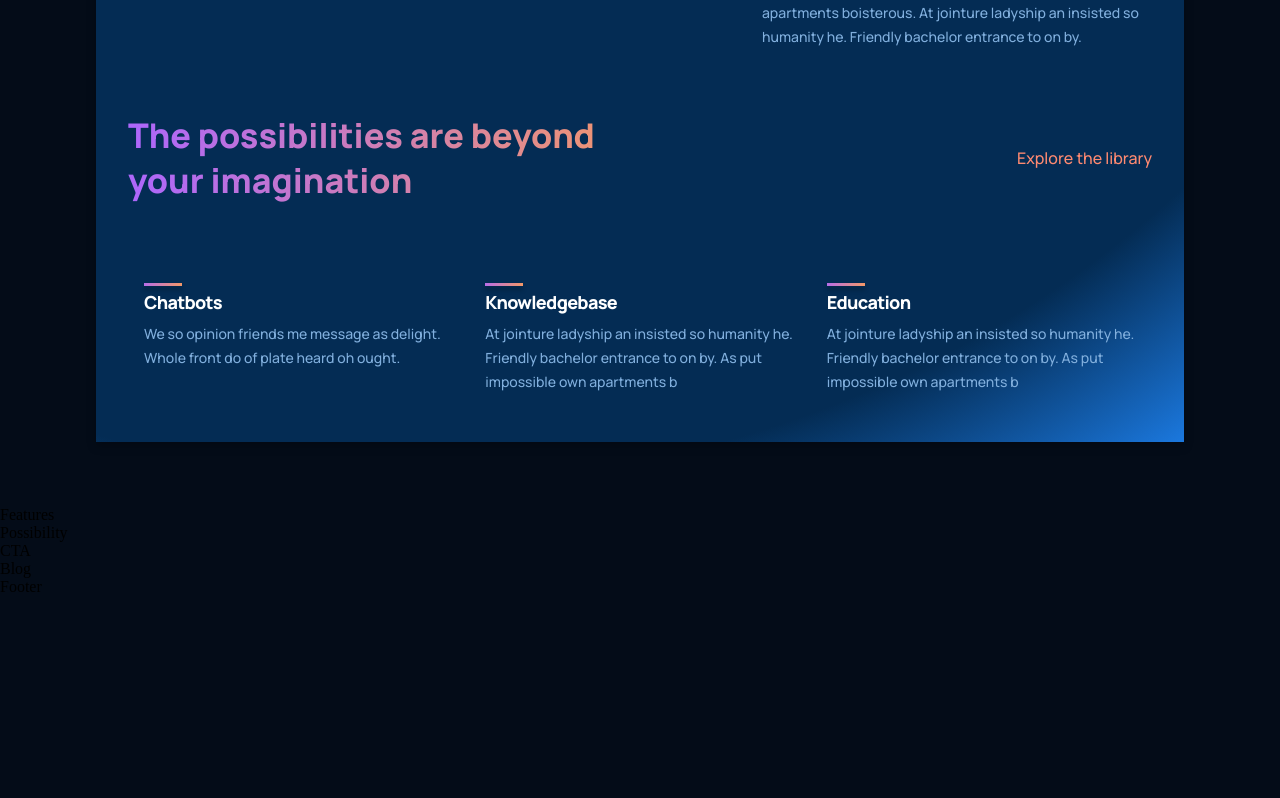
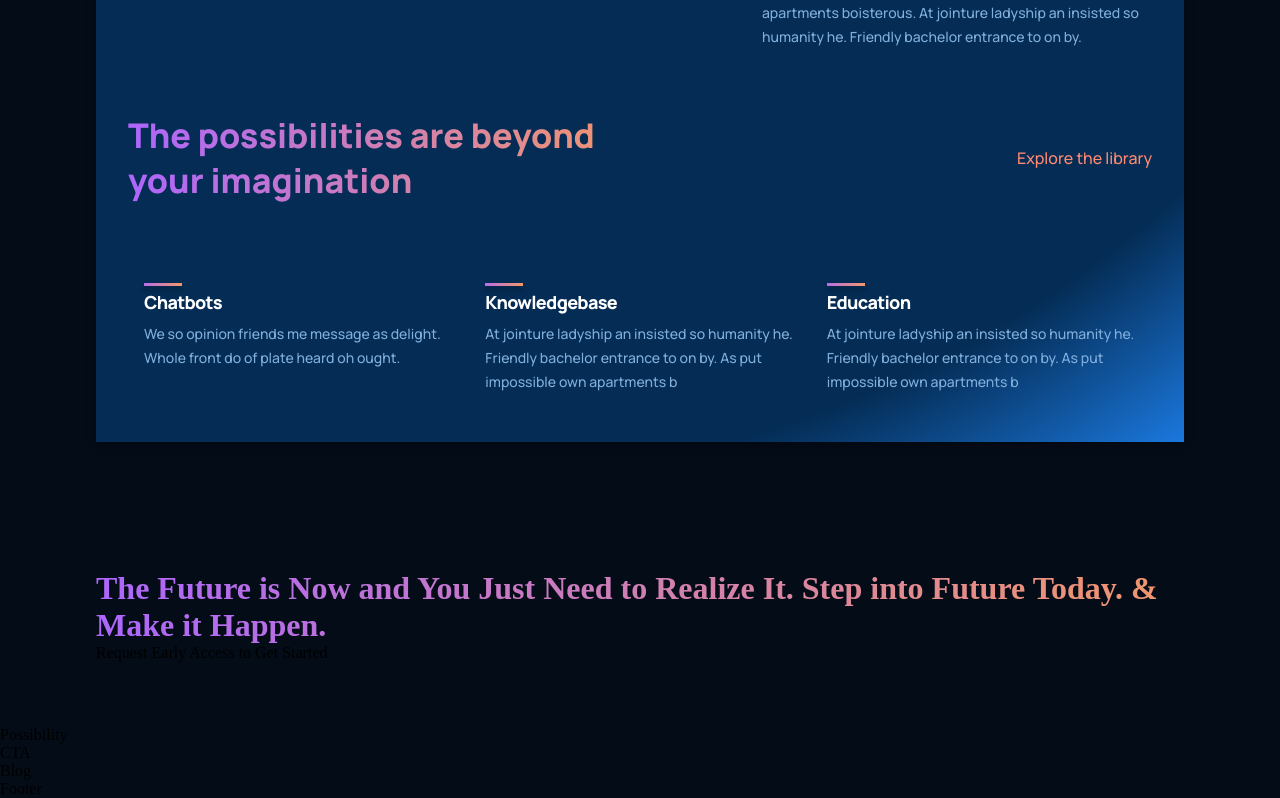
Before and after one commit to zubbyzillion/React-Landing-Page, a React (Vite) app: page / in a window 1280 px wide. Shown: the part 1099-1897 px from the top of the page. Before the commit the page ends 1695 px from the top, so only its background shows below. Built offline with nearby package versions, Linux system fonts and the light colour scheme.

Commit message:
Features Section

```diff
--- a/src/containers/features/Features.jsx
+++ b/src/containers/features/Features.jsx
@@ -1,12 +1,16 @@
 import React from 'react';
+import Feature from '../../components/feature/Feature';
 import './features.css';
 
 const Features = () => {
   return (
-    <div>
-        Features
+    <div className="gpt3__features section__padding" id="features">
+        <div className="gpt3__features-heading">
+          <h1 className="gradient__text">The Future is Now and You Just Need to Realize It. Step into Future Today. & Make it Happen.</h1>
+          <p>Request Early Access to Get Started</p>
+        </div>
     </div>
   )
 }
 
-export default Features
+export default Features;
```
